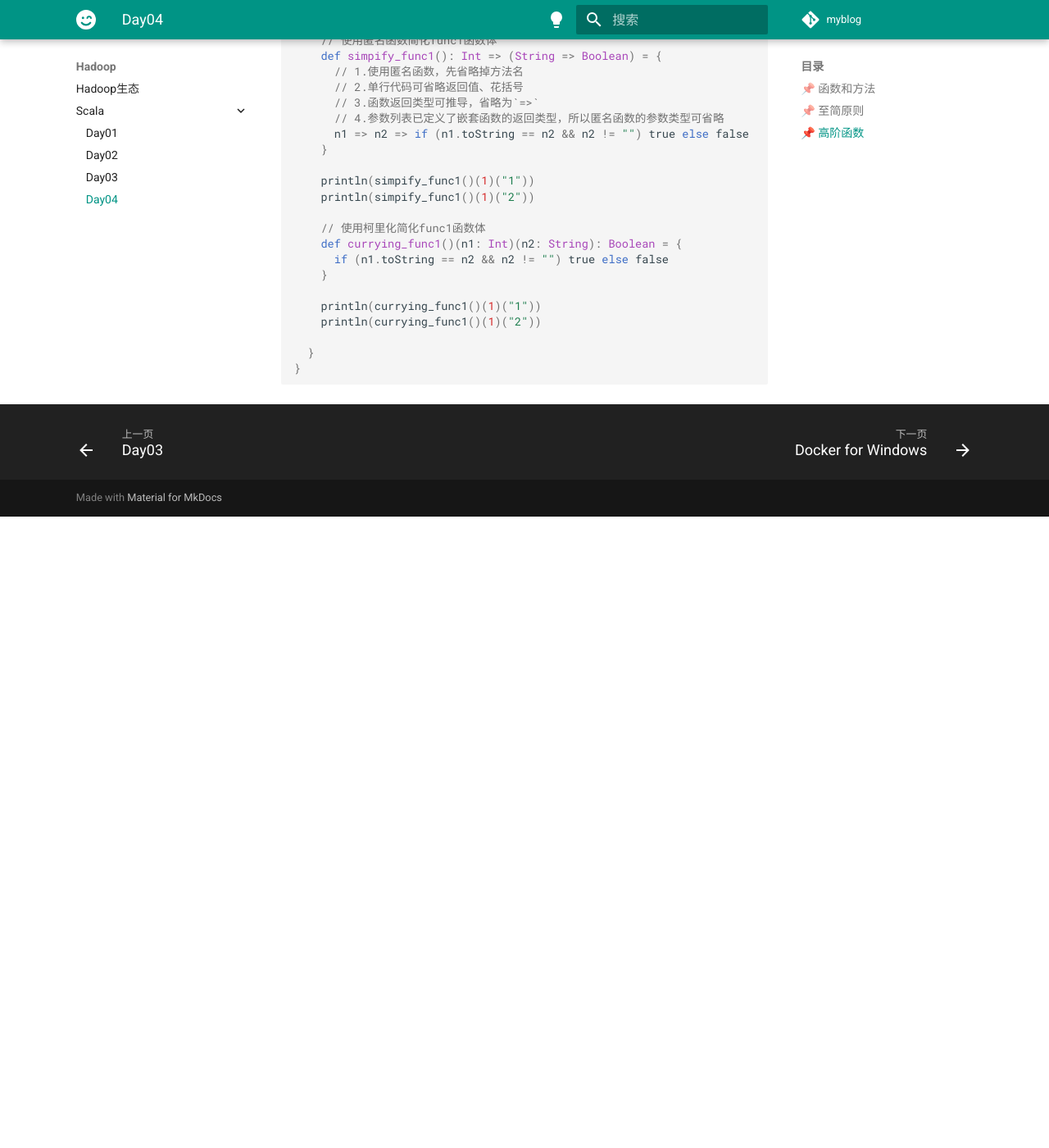
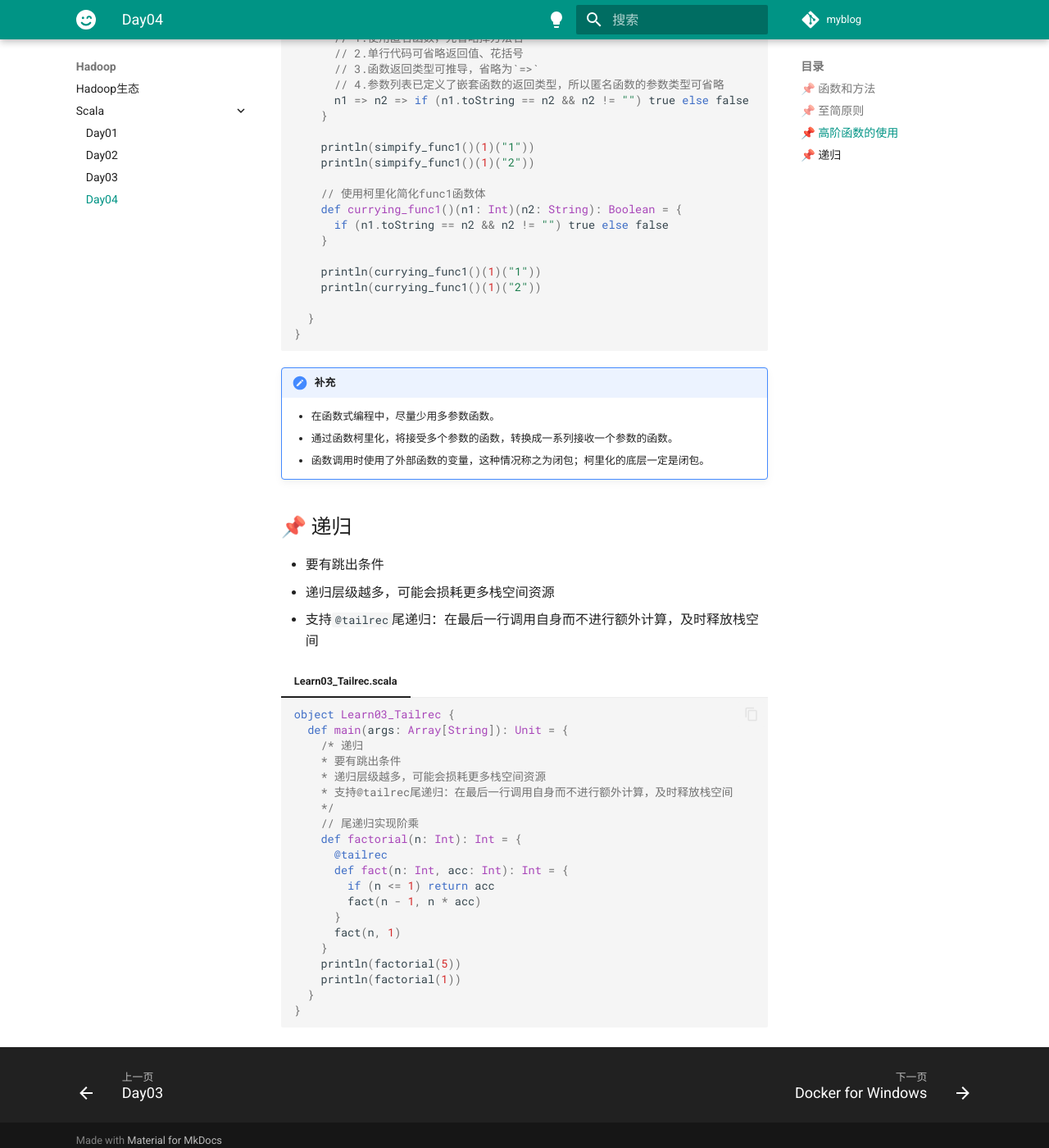
Before and after one commit to Jork-S-B/Jork-S-B.github.io, an MkDocs documentation site: the page built from docs/hadoop/scala/day04.md, in a window 1280 px wide and 1400 px high, scrolled down 2298 px. Shown: the whole window at 82% size. Built offline with MkDocs 1.6.1 and Material for MkDocs 9.7.7, drawn with Linux system fonts in a browser that asks for light colours; comment, search, counter and statistics services are not loaded; before the commit the page ends 2928 px from its top, so only the background shows below that; some of the changed text lies outside the part shown.

Commit message:
补充`尾递归`笔记

````diff
--- a/docs/hadoop/scala/day04.md
+++ b/docs/hadoop/scala/day04.md
@@ -129,3 +127,40 @@ Scala融合了面向对象编程及函数式编程。
     println(arrOperation(arr, _ * 2).mkString(","))
     println(arrOperation(arr, (i: Int) => if (i % 2 == 0) i else 0).mkString(",")) // todo，如果要把0的从数组中删除，应该怎么处理？
     ```
+
+!!! note "补充"
+
+    * 在函数式编程中，尽量少用多参数函数。
+    * 通过函数柯里化，将接受多个参数的函数，转换成一系列接收一个参数的函数。
+    * 函数调用时使用了外部函数的变量，这种情况称之为闭包；柯里化的底层一定是闭包。
+
+## 📌 递归
+
+* 要有跳出条件
+* 递归层级越多，可能会损耗更多栈空间资源
+* 支持`@tailrec`尾递归：在最后一行调用自身而不进行额外计算，及时释放栈空间
+
+=== "Learn03_Tailrec.scala"
+
+    ```scala
+    object Learn03_Tailrec {
+      def main(args: Array[String]): Unit = {
+        /* 递归
+        * 要有跳出条件
+        * 递归层级越多，可能会损耗更多栈空间资源
+        * 支持@tailrec尾递归：在最后一行调用自身而不进行额外计算，及时释放栈空间
+        */
+        // 尾递归实现阶乘
+        def factorial(n: Int): Int = {
+          @tailrec
+          def fact(n: Int, acc: Int): Int = {
+            if (n <= 1) return acc
+            fact(n - 1, n * acc)
+          }
+          fact(n, 1)
+        }
+        println(factorial(5))
+        println(factorial(1))
+      }
+    }
+    ```
````
Also changed, not shown: other parts of docs/hadoop/scala/day04.md (+1 -3 lines).
